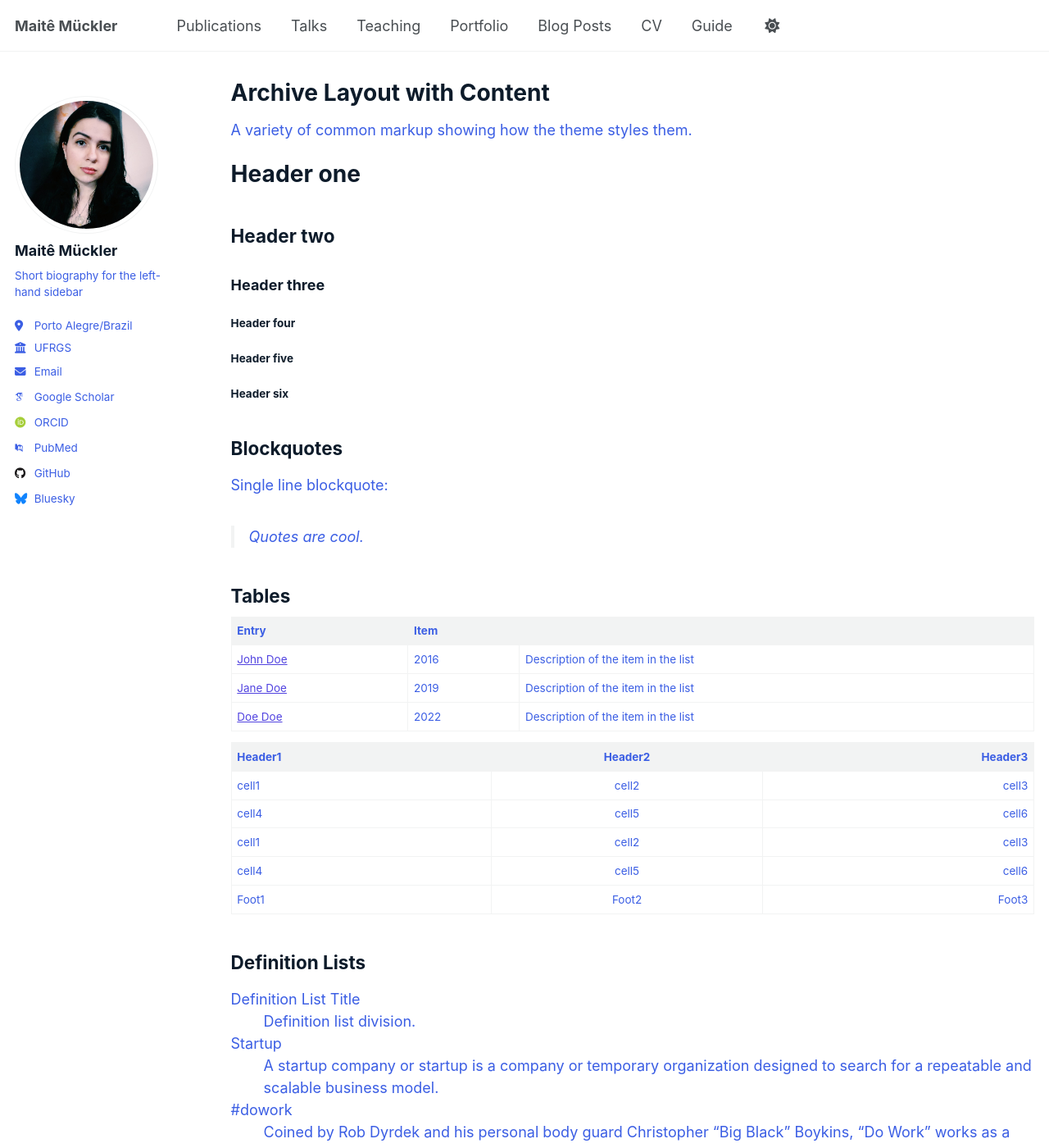
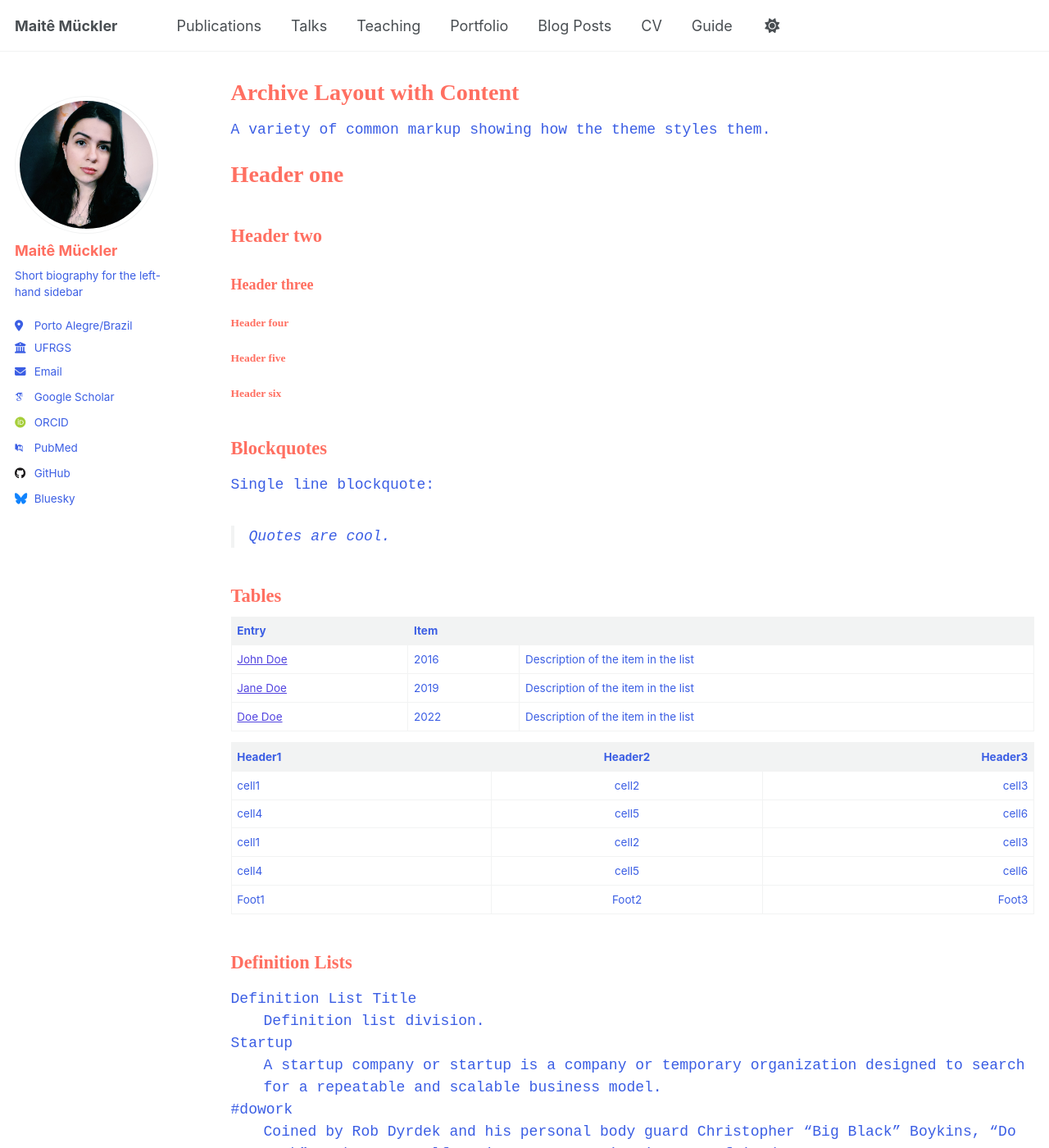
Before and after one commit to maitemuckler/maitemuckler.github.io, a Jekyll site: the page built from _pages/archive-layout-with-content.md, in a window 1280 px wide and 1400 px high. Shown: the whole window at 82% size. Built offline with Jekyll 4.4.1, drawn with Linux system fonts in a browser that asks for light colours; some web fonts are replaced.

Commit message:
Adiciona fontes Google: Patrick Hand e Fira Mono

```diff
--- a/_sass/custom.scss
+++ b/_sass/custom.scss
@@ -17,3 +17,14 @@ a:hover {
 body {
   color: #3b5ee4 !important;
 }
+
+// Fontes personalizadas
+body {
+  font-family: 'Fira Mono', monospace;
+  color: #3b5ee4 !important;
+}
+
+h1, h2, h3, h4, h5, h6 {
+  font-family: 'Patrick Hand', cursive;
+  color: #ff6f61 !important;
+}
```
